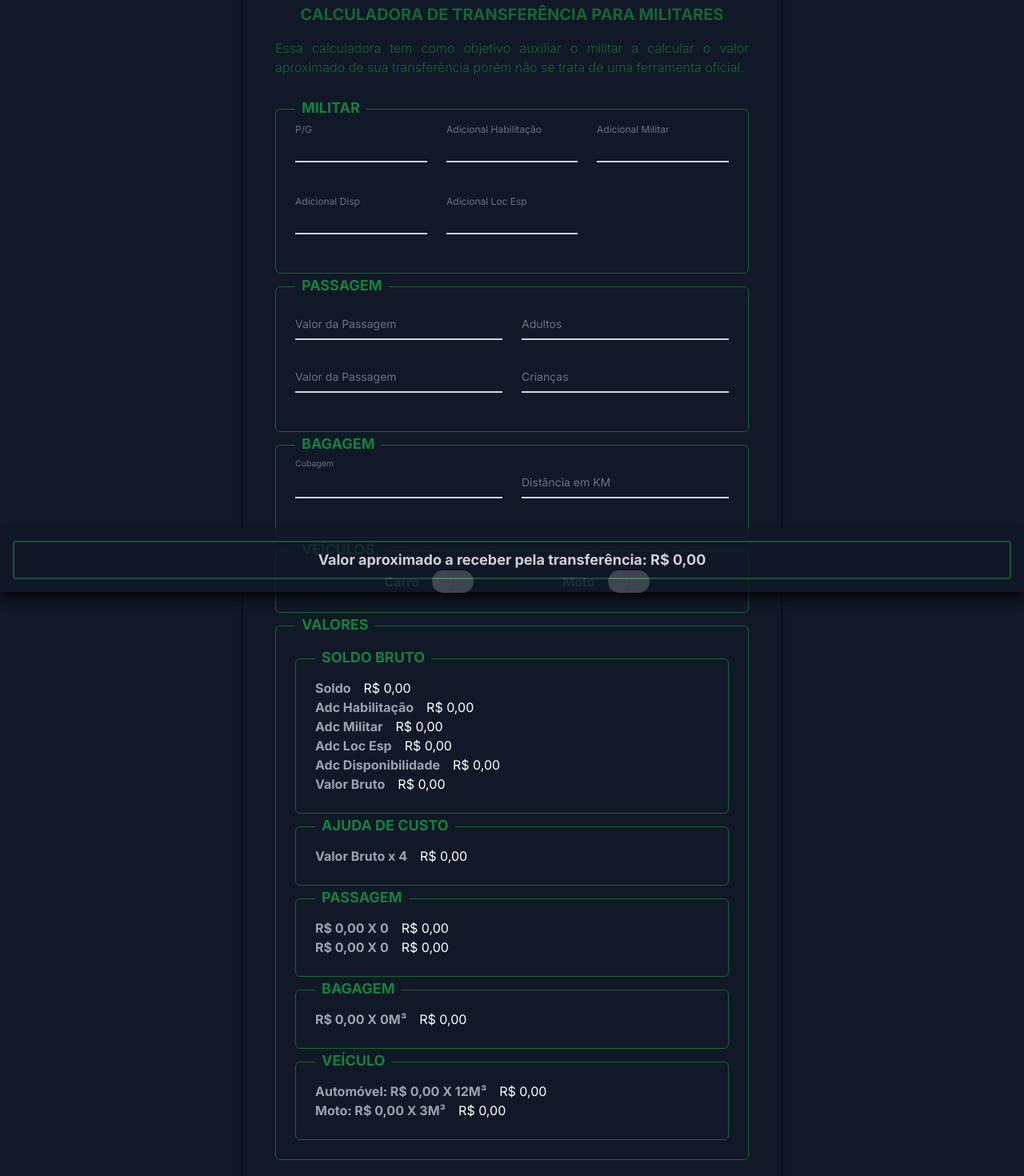
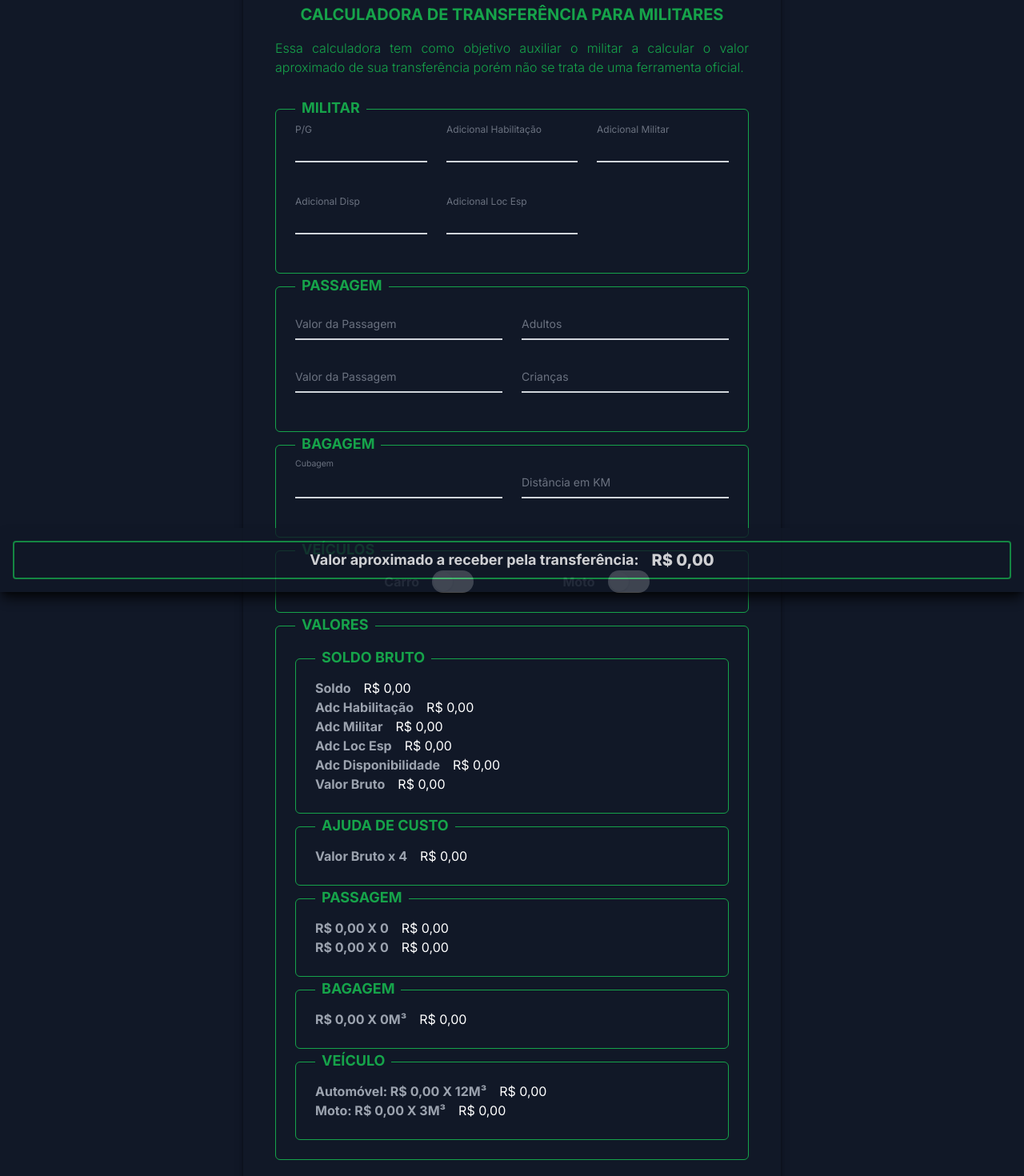
Before and after one commit to henrylsilveira/ebtransf, a Next.js app: page / in a window 1280 px wide. Shown: the part 60-1530 px from the top of the page at 80% size. Built offline with nearby package versions, Linux system fonts and the light colour scheme.

Commit message:
pequenas correções na interface

```diff
--- a/src/app/page.tsx
+++ b/src/app/page.tsx
@@ -24,7 +24,8 @@ export default function Home() {
   return (
     <>
       <div className="fixed bg-gray-900 opacity-80 shadow-lg w-screen shadow-black bottom-0 p-4 z-10">
-      <div className="border-2 border-green-800 rounded p-2 flex flex-1 items-center justify-center text-white font-bold text-lg">Valor aproximado a receber pela transferência: {formataValor((retornaValorSoldo(pg)! * (disp + locEsp + mil + hab) / 100 + retornaValorSoldo(pg)!) * 4 + (passagemAdultoValor * passagemAdultoQnt) + (passagemCriancaValor * passagemCriancaoQnt) + (retornaValorM3Transportado(dist) * cuba) + (carro ? retornaValorM3Transportado(dist) * cubagemVeiculo['carro'] : 0) + (moto ? retornaValorM3Transportado(dist) * cubagemVeiculo['moto'] : 0))}</div>
+        <div className="border-2 border-green-600 rounded p-2 flex flex-1 items-center justify-center text-white font-bold text-lg">Valor aproximado a receber pela transferência:
+        <p className="text-xl font-extrabold pl-4">{formataValor((retornaValorSoldo(pg)! * (disp + locEsp + mil + hab) / 100 + retornaValorSoldo(pg)!) * 4 + (passagemAdultoValor * passagemAdultoQnt) + (passagemCriancaValor * passagemCriancaoQnt) + (retornaValorM3Transportado(dist) * cuba) + (carro ? retornaValorM3Transportado(dist) * cubagemVeiculo['carro'] : 0) + (moto ? retornaValorM3Transportado(dist) * cubagemVeiculo['moto'] : 0))}</p></div>
       </div>
       <div className="max-w-2xl mx-auto shadow-container p-10 rounded-lg mb-20 mt-6">
         <Script async src="https://www.googletagmanager.com/gtag/js?id=G-W6B1SSXWE7"></Script>
@@ -37,13 +38,13 @@ export default function Home() {
         <Script async src="https://pagead2.googlesyndication.com/pagead/js/adsbygoogle.js?client=ca-pub-2054052131154955"
           crossOrigin="anonymous" />
         <div className="flex flex-1 items-center justify-center mb-6 flex-col">
-        <h1 className="text-green-800 font-bold uppercase text-xl">Calculadora de transferência para militares</h1>
-        <p className="font-light text-green-800 text-justify py-4">Essa calculadora tem como objetivo auxiliar o militar a calcular o valor aproximado de sua transferência porém não se trata de uma ferramenta oficial.</p>
+          <h1 className="text-green-600 font-bold uppercase text-xl">Calculadora de transferência para militares</h1>
+          <p className="font-light text-green-600 text-justify py-4">Essa calculadora tem como objetivo auxiliar o militar a calcular o valor aproximado de sua transferência porém não se trata de uma ferramenta oficial.</p>
         </div>
-      <div className="border border-green-800 rounded-md p-6 relative">
-        <h1 className="-top-4 absolute text-green-700 bg-gray-900 font-bold text-lg uppercase px-2">Militar</h1>
+        <div className="border border-green-600 rounded-md p-6 relative">
+          <h1 className="-top-4 absolute text-green-600 bg-gray-900 font-bold text-lg uppercase px-2">Militar</h1>
 
-        <div className="grid xl:grid-cols-3 xl:gap-6 grid-cols-3 gap-4">
+          <div className="grid xl:grid-cols-3 xl:gap-6 sm:grid-cols-1 gap-4">
             <div className="relative z-0 mb-6 w-full group">
               <select name="floating_last_name" id="floating_last_name" onChange={(e) => setPg(e.target.value)} className="leading-tight focus:bg-transparent block py-2.5 px-0 w-full text-md text-gray-900 bg-transparent border-0 border-b-2 border-gray-300 appearance-none dark:text-white dark:border-gray-600 dark:focus:border-green-500 focus:outline-none dark:focus:bg-gray-900 focus:ring-0 focus:border-green-600 peer" placeholder=" " required>
                 <option></option>
@@ -109,8 +110,8 @@ export default function Home() {
           </div>
         </div>
         {/* PASSAGEM */}
-      <div className="border border-green-800 rounded-md p-6 relative my-4">
-        <h1 className="-top-4 absolute text-green-700 bg-gray-900 font-bold text-lg uppercase px-2">Passagem</h1>
+        <div className="border border-green-600 rounded-md p-6 relative my-4">
+          <h1 className="-top-4 absolute text-green-600 bg-gray-900 font-bold text-lg uppercase px-2">Passagem</h1>
 
           <div className="grid xl:grid-cols-2 md:grid-cols-2 md:gap-6 xl:gap-6">
             <div className="relative z-0 mb-6 w-full group">
@@ -136,8 +137,8 @@ export default function Home() {
           </div>
         </div>
         {/* BAGAGEM */}
-      <div className="border border-green-800 rounded-md p-6 relative ">
-        <h1 className="-top-4 absolute text-green-700 bg-gray-900 font-bold text-lg uppercase px-2">Bagagem</h1>
+        <div className="border border-green-600 rounded-md p-6 relative ">
+          <h1 className="-top-4 absolute text-green-600 bg-gray-900 font-bold text-lg uppercase px-2">Bagagem</h1>
 
           <div className="grid xl:grid-cols-2 xl:gap-6">
             <div className="relative z-0 mb-6 w-full group">
@@ -160,8 +161,8 @@ export default function Home() {
           </div>
         </div>
         {/* VEICULOS */}
-      <div className="border border-green-800 rounded-md p-6 relative mt-4 flex flex-1">
-        <h1 className="-top-4 absolute text-green-700 bg-gray-900 font-bold text-lg uppercase px-2">Veículos</h1>
+        <div className="border border-green-600 rounded-md p-6 relative mt-4 flex flex-1">
+          <h1 className="-top-4 absolute text-green-600 bg-gray-900 font-bold text-lg uppercase px-2">Veículos</h1>
           <div className="flex flex-1 justify-evenly">
             <div className="flex items-center gap-4">
               <label htmlFor="hs-valid-toggle-switch" className="text-md font-bold text-gray-500 ml-3 dark:text-gray-400">Carro</label>
@@ -175,10 +176,10 @@ export default function Home() {
           </div>
         </div>
         {/* VALORES */}
-      <div className="border border-green-800 rounded-md p-6 relative mt-4">
-        <h1 className="-top-4 absolute text-green-700 bg-gray-900 font-bold text-lg uppercase px-2">Valores</h1>
-        <div className="border border-green-800 rounded-md p-6 relative mt-4">
-          <h1 className="-top-4 absolute text-green-700 bg-gray-900 font-bold text-lg uppercase px-2">Soldo Bruto</h1>
+        <div className="border border-green-600 rounded-md p-6 relative mt-4">
+          <h1 className="-top-4 absolute text-green-600 bg-gray-900 font-bold text-lg uppercase px-2">Valores</h1>
+          <div className="border border-green-600 rounded-md p-6 relative mt-4">
+            <h1 className="-top-4 absolute text-green-600 bg-gray-900 font-bold text-lg uppercase px-2">Soldo Bruto</h1>
             <div className="flex flex-1">
               <b className="text-gray-400">Soldo</b><p className="pl-4 text-white">{formataValor(retornaValorSoldo(pg)!)}</p>
             </div>
@@ -199,15 +200,15 @@ export default function Home() {
             </div>
 
           </div>
-        <div className="border border-green-800 rounded-md p-6 relative mt-4">
-          <h1 className="-top-4 absolute text-green-700 bg-gray-900 font-bold text-lg uppercase px-2">Ajuda de custo</h1>
+          <div className="border border-green-600 rounded-md p-6 relative mt-4">
+            <h1 className="-top-4 absolute text-green-600 bg-gray-900 font-bold text-lg uppercase px-2">Ajuda de custo</h1>
             <div className="flex flex-1">
               <b className="text-gray-400">Valor Bruto x 4</b><p className="pl-4 text-white">{formataValor((retornaValorSoldo(pg)! * (disp + locEsp + mil + hab) / 100 + retornaValorSoldo(pg)!) * 4)}</p>
             </div>
 
           </div>
-        <div className="border border-green-800 rounded-md p-6 relative mt-4">
-          <h1 className="-top-4 absolute text-green-700 bg-gray-900 font-bold text-lg uppercase px-2">Passagem</h1>
+          <div className="border border-green-600 rounded-md p-6 relative mt-4">
+            <h1 className="-top-4 absolute text-green-600 bg-gray-900 font-bold text-lg uppercase px-2">Passagem</h1>
             <div className="flex flex-1">
               <b className="text-gray-400">{`${formataValor(passagemAdultoValor)} X ${passagemAdultoQnt}`}</b><p className="pl-4 text-white">{formataValor(passagemAdultoValor * passagemAdultoQnt)}</p>
             </div>
@@ -215,14 +216,14 @@ export default function Home() {
               <b className="text-gray-400">{`${formataValor(passagemCriancaValor)} X ${passagemCriancaoQnt}`}</b><p className="pl-4 text-white">{formataValor(passagemCriancaValor * passagemCriancaoQnt)}</p>
             </div>
           </div>
-        <div className="border border-green-800 rounded-md p-6 relative mt-4">
-          <h1 className="-top-4 absolute text-green-700 bg-gray-900 font-bold text-lg uppercase px-2">Bagagem</h1>
+          <div className="border border-green-600 rounded-md p-6 relative mt-4">
+            <h1 className="-top-4 absolute text-green-600 bg-gray-900 font-bold text-lg uppercase px-2">Bagagem</h1>
             <div className="flex flex-1">
               <b className="text-gray-400">{`${formataValor(retornaValorM3Transportado(dist))} X ${cuba}M³`}</b><p className="pl-4 text-white">{formataValor(retornaValorM3Transportado(dist) * cuba)}</p>
             </div>
           </div>
-        <div className="border border-green-800 rounded-md p-6 relative mt-4">
-          <h1 className="-top-4 absolute text-green-700 bg-gray-900 font-bold text-lg uppercase px-2">Veículo</h1>
+          <div className="border border-green-600 rounded-md p-6 relative mt-4">
+            <h1 className="-top-4 absolute text-green-600 bg-gray-900 font-bold text-lg uppercase px-2">Veículo</h1>
             <div className="flex flex-1">
               <b className="text-gray-400">{`Automóvel: ${formataValor(retornaValorM3Transportado(dist))} X ${cubagemVeiculo['carro']}M³`}</b><p className="pl-4 text-white">{carro ? formataValor(retornaValorM3Transportado(dist) * cubagemVeiculo['carro']) : formataValor(0)}</p>
             </div>
```
Lines whose indentation alone changed are shown as unchanged.
